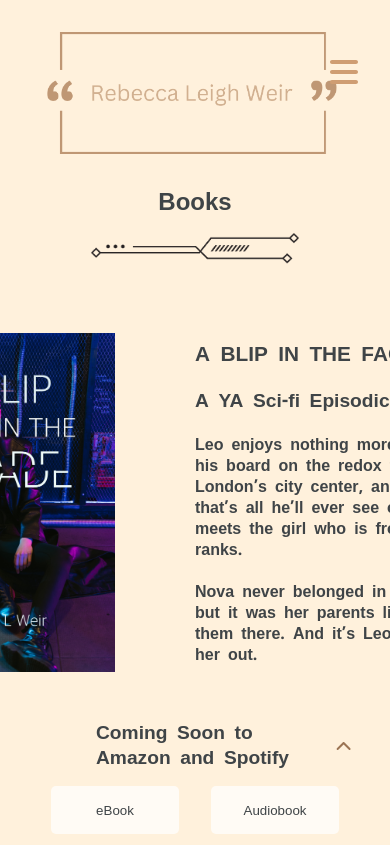
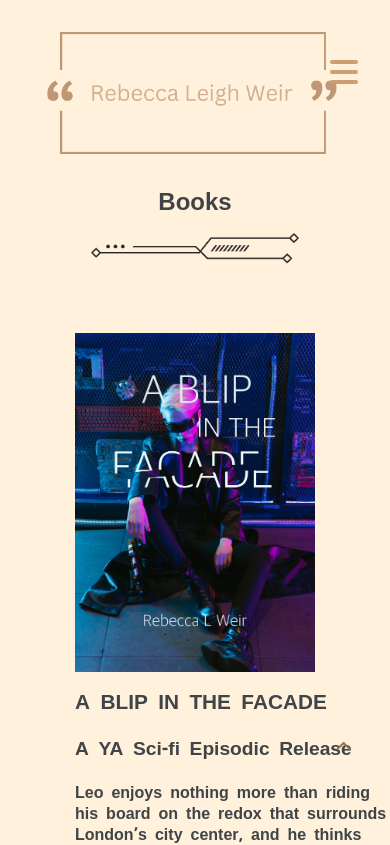
Before and after one commit to rweir4/personaldevsite, a Next.js app: page /books in a window 390 px wide. Shown: the top 845 px of the page. Built offline with nearby package versions, Linux system fonts and the light colour scheme; a web font is replaced by a local one.

Commit message:
Fix mobile on books

```diff
--- a/app/page.module.scss
+++ b/app/page.module.scss
@@ -520,9 +520,11 @@
   padding-top: 3rem;
   align-items: center;
   display: flex;
+  flex-wrap: wrap;
   justify-content: space-around;
 
   p {
+    margin-top: 1rem;
     margin-left: 5rem;
     width: 20rem;
   }
@@ -544,6 +546,7 @@
 }
 
 .coming_soon {
+  text-align: center;
   color: var(--dark-grey);
   padding-top: 3rem;
 }
```
